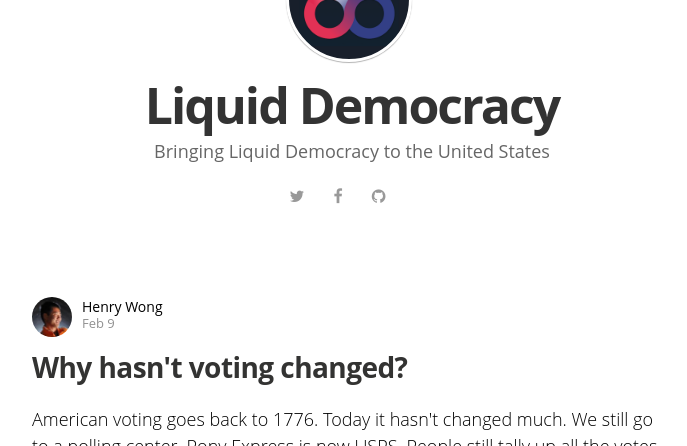
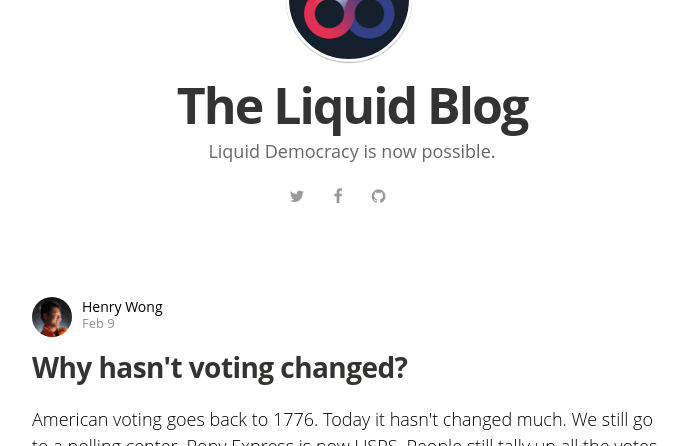
Before and after one commit to voteliquid/blog, a Jekyll site: the page built from index.html, in a window 1280 px wide and 900 px high, cut to the strip 454-900 px from the top of the window. Shown: the whole strip, without its empty margins (288-975 px from the left). Built offline with Jekyll 4.4.1, drawn with Linux system fonts in a browser that asks for light colours; nearby versions of some CDN libraries; some web fonts are replaced; the list of posts is cut into pages by our own code.

Commit message:
Update blog title and tagline

```diff
--- a/_config.yml
+++ b/_config.yml
@@ -4,9 +4,9 @@ gems:
   - jekyll-paginate
 
 # Site settings
-title: "Liquid Democracy"
+title: "The Liquid Blog"
 description: > # this means to ignore newlines until "email:"
-   Bringing Liquid Democracy to the United States
+   Liquid Democracy is now possible.
 
 email: info@liquid.vote
 #blog logo
```
